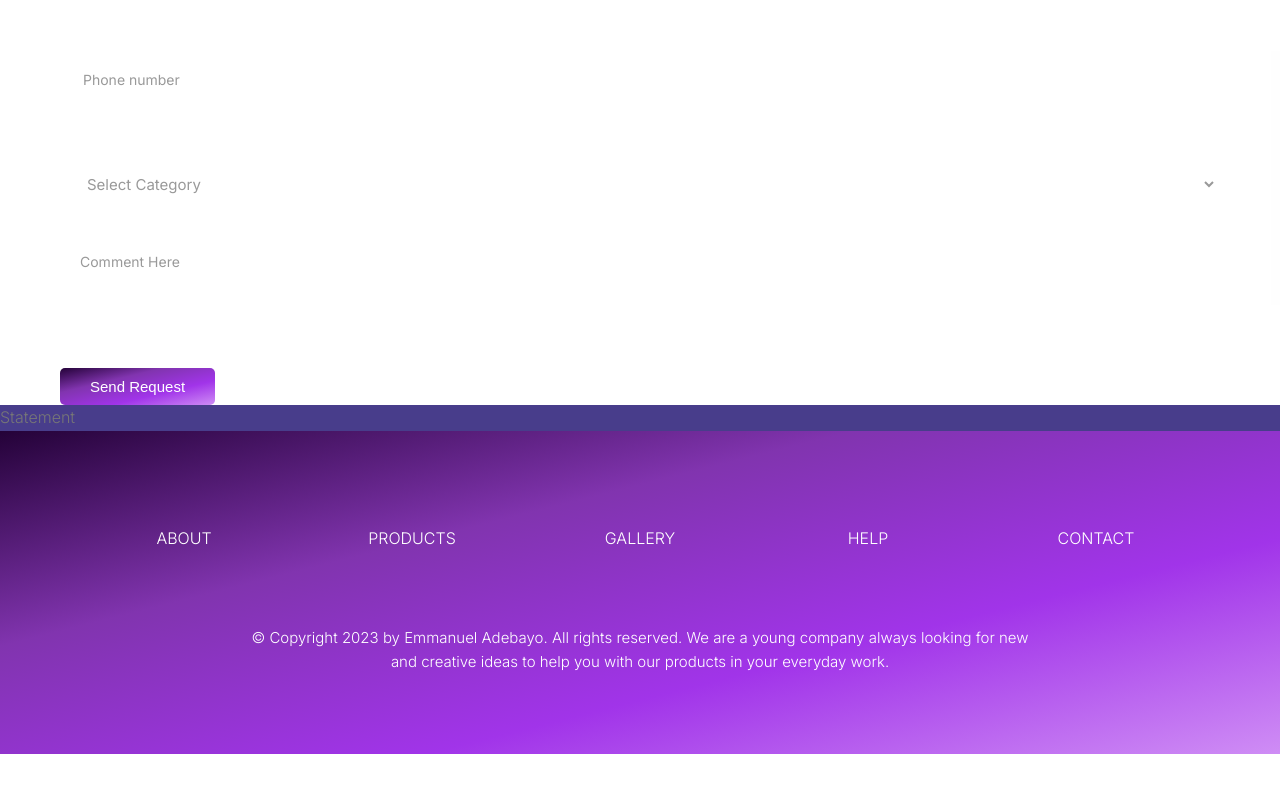
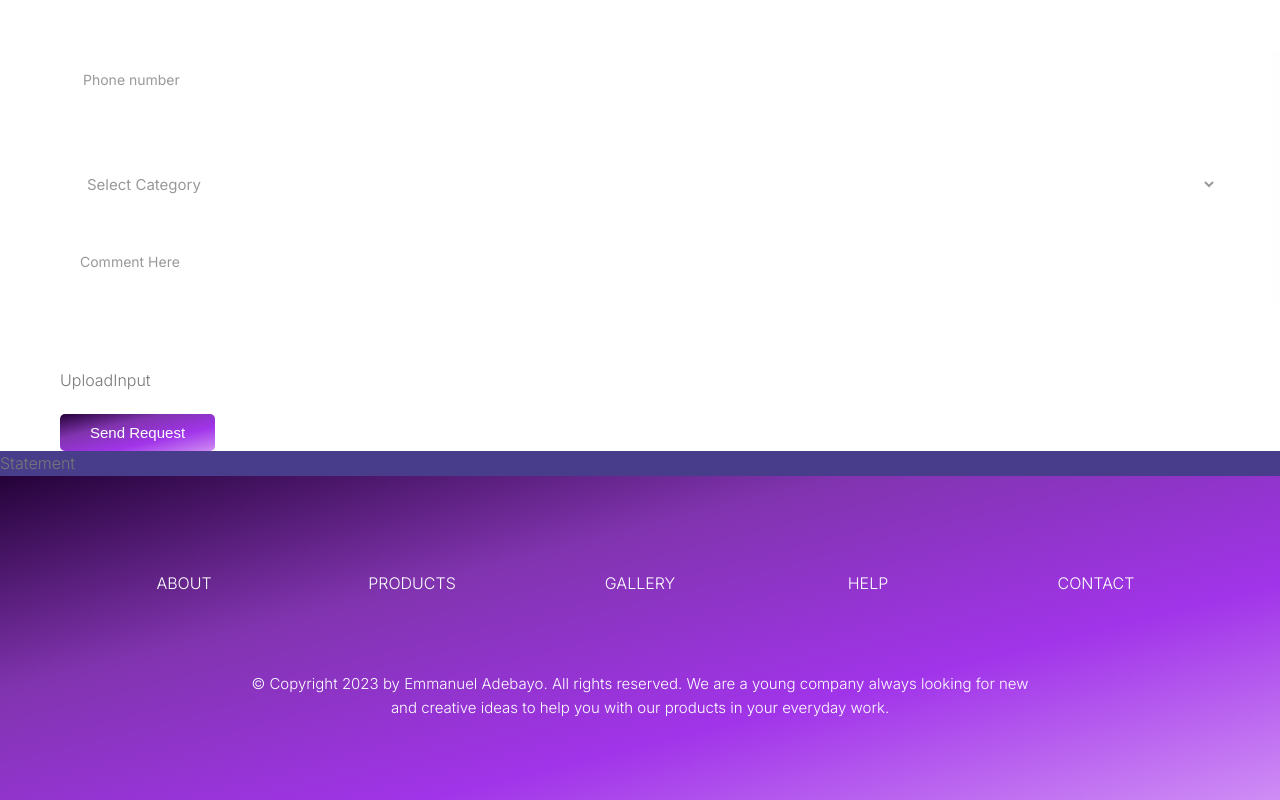
Before and after one commit to esteemayo/next-idesignx, a Next.js app: page /designs in a window 1280 px wide. Shown: the part 1474-2274 px from the top of the page. Before the commit the page ends 2228 px from the top, so only its background shows below. Built offline with nearby package versions, Linux system fonts and the light colour scheme.

Commit message:
fix: add UploadInput component

```diff
--- a/src/components/Request.tsx
+++ b/src/components/Request.tsx
@@ -4,6 +4,7 @@ import styled from 'styled-components';
 import { useCallback, useState } from 'react';
 
 import Select from './inputs/Select';
+import UploadInput from './inputs/UploadInput';
 import Input from './inputs/Input';
 import TextArea from './inputs/TextArea';
 
@@ -60,6 +61,7 @@ const Request = () => {
           placeholder='Comment Here'
           onChange={handleChange}
         />
+        <UploadInput />
         <Button label='Send request' />
       </Form>
     </Container>
```
